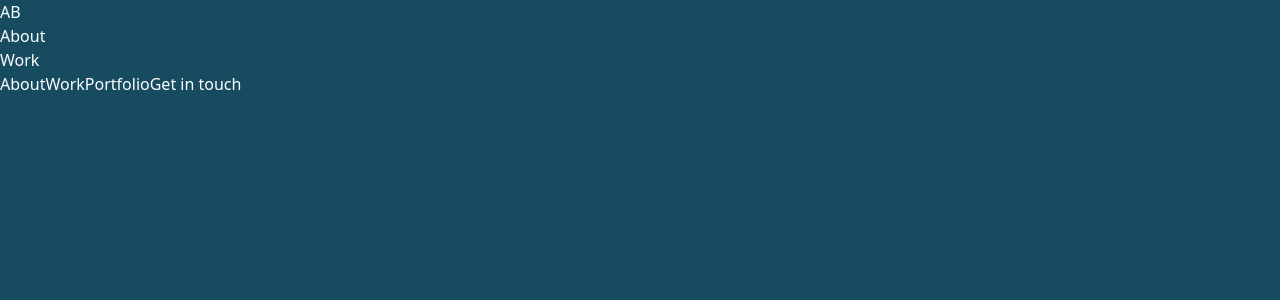
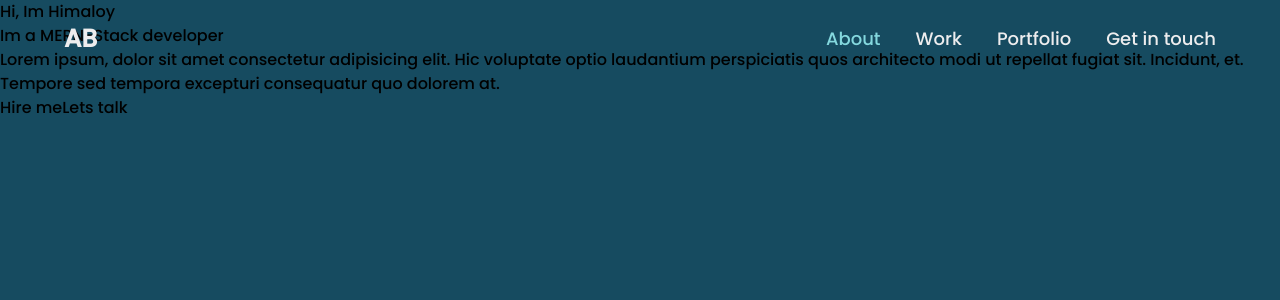
Before and after one commit to HimaloyAshis/portfolio-ab, a React (Vite) app: page / in a window 1280 px wide. Shown: the top 300 px of the page. Built offline with nearby package versions, Linux system fonts and the light colour scheme.

Commit message:
head done

```diff
--- a/index.html
+++ b/index.html
@@ -4,7 +4,8 @@
     <meta charset="UTF-8" />
     <link rel="icon" type="image/svg+xml" href="/vite.svg" />
     <meta name="viewport" content="width=device-width, initial-scale=1.0" />
-    <title>Vite + React</title>
+    <title>Himaloy Bala Ashis</title>
+    <link rel="stylesheet" href="Home.css">
   </head>
   <body class="home">
     <div id="root"></div>
--- a/src/Page/Home/Home.css
+++ b/src/Page/Home/Home.css
@@ -1,4 +1,43 @@
+@import url('https://fonts.googleapis.com/css2?family=Open+Sans:wght@500&family=Poppins:wght@500&display=swap');
 .home{
     background: #164B60;
-    color: white;
+    font-family: 'Poppins', sans-serif;;
+
 }
+
+.header{
+    position: fixed;
+    top: 0;
+    left: 0;
+    width: 100%;
+    padding: 20px 5%;
+    background-color: transparent;
+    display: flex;
+    justify-content: space-between;
+    align-items: center;
+    z-index: 100;
+    text-decoration: none;
+
+}
+
+.Logo{
+    font-size: 25px;
+    text-decoration: none;
+    font-weight: 600;
+    color: #ededee;
+
+}
+
+.navbar a{
+    font-size: 18px;
+    margin-left: 35px;
+    text-decoration: none;
+    color: #ededee;
+    font-weight: 500;
+    transition: .3s;
+}
+
+.navbar a:hover,
+.navbar a.active{
+    color: #84d8de;
+}
--- a/src/Page/Home/Home.jsx
+++ b/src/Page/Home/Home.jsx
@@ -4,25 +4,29 @@ import { Link } from 'react-router-dom';
 
 const Home = () => {
     return (
-        <header>
-            <div className='home'>
-                <div className='lg:flex justify-between items-center px-4'>
+        <>
+            <header className='header'>
+                <a href="#" className='Logo'>AB</a>
+                <nav className='navbar'>
+                    <a href="#" className='active'>About</a>
+                    <a href="#">Work</a>
+                    <a href="#">Portfolio</a>
+                    <a href="#">Get in touch</a>
+
+                </nav>
+            </header>
+            <section className='homes'>
+                <div>
+                    <h1>Hi, Im Himaloy</h1>
+                    <h3>Im a MERN-Stack developer</h3>
+                    <p>Lorem ipsum, dolor sit amet consectetur adipisicing elit. Hic voluptate optio laudantium perspiciatis quos architecto modi ut repellat fugiat sit. Incidunt, et. Tempore sed tempora excepturi consequatur quo dolorem at.</p>
                     <div>
-                        <h1>AB</h1>
+                        <a href="#">Hire me</a>
+                        <a href="#">Lets talk</a>
                     </div>
-                    <nav className='decoration-transparent lg:flex pr-2 gap-4'>
-                        <ul><Link>About</Link></ul>
-                        <ul><Link>Work</Link></ul>
-                        <ul><Link></Link></ul>
-                        <a href="#">About</a>
-                        <a href="#">Work</a>
-                        <a href="#">Portfolio</a>
-                        <a href="#">Get in touch</a>
-
-                    </nav>
                 </div>
-            </div>
-        </header>
+            </section>
+        </>
     );
 };
 
```
